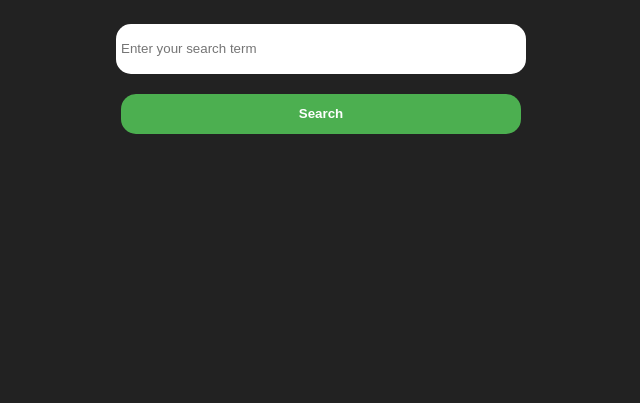
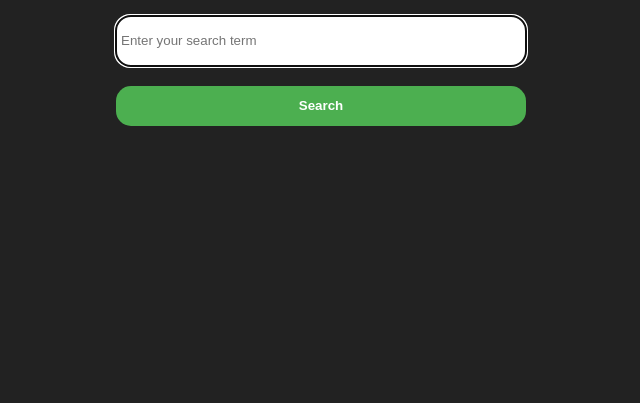
Before and after one commit to Animeboynz/Kathmandu-Quick-Search, a plain HTML site: page index.html in a window 1280 px wide. Shown: the part 413-816 px from the top of the page, without its empty margins (319-959 px from the left). Drawn offline with Linux system fonts and the light colour scheme.

Commit message:
Search Box Autofocus and Submit Button Fix

```diff
--- a/index.html
+++ b/index.html
@@ -7,7 +7,7 @@
             flex-direction: column;
             align-items: center;
             justify-content: center;
-            height: 100vh;
+            height: 98vh;
             background-color: #222;
             color: #fff;
             font-family: Arial, sans-serif;
@@ -31,16 +31,20 @@
             border-radius: 15px;
             border: none;
             margin-bottom: 20px;
+
         }
 
         .search-button {
-            width: 400px;
+            width: 410px;
             height: 40px;
             border-radius: 15px;
             border: none;
             background-color: #4CAF50;
             color: white;
             font-weight: bold;
+            display: flex;
+            justify-content: center;
+            align-items: center;
         }
     </style>
     <title>KMD Quick Search</title>
@@ -50,18 +54,20 @@
 <img class="logo" src="Assets/KMD_Logo.png" alt="Kathmandu Outdoor Logo">
 
 <div class="search-container">
-    <input class="search-bar" type="text" name="q" placeholder="Enter your search term" required>
-    <button class="search-button" type="submit">Search</button>
+    <form id="search-form">
+        <input class="search-bar" type="text" name="q" placeholder="Enter your search term" required autofocus>
+        <button class="search-button" type="submit">Search</button>
+    </form>
 </div>
 
 <script>
-    document.querySelector(".search-container").addEventListener("submit", function(event) {
+    document.getElementById("search-form").addEventListener("submit", function(event) {
         event.preventDefault();
         var searchTerm = document.querySelector(".search-bar").value;
         window.location.href = "https://www.kathmandu.co.nz/shop?q=" + encodeURIComponent(searchTerm);
     });
 
-    document.querySelector(".search-container").addEventListener("keyup", function(event) {
+    document.getElementById("search-form").addEventListener("keyup", function(event) {
         event.preventDefault();
         if (event.key === "Enter") {
             var searchTerm = document.querySelector(".search-bar").value;
```
